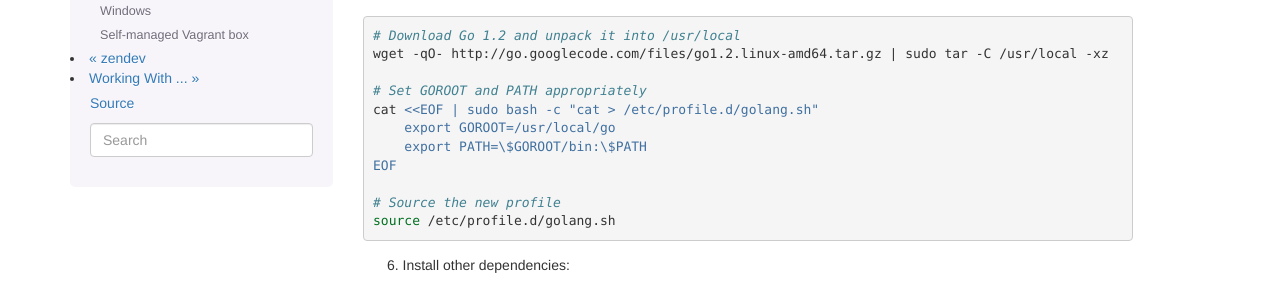
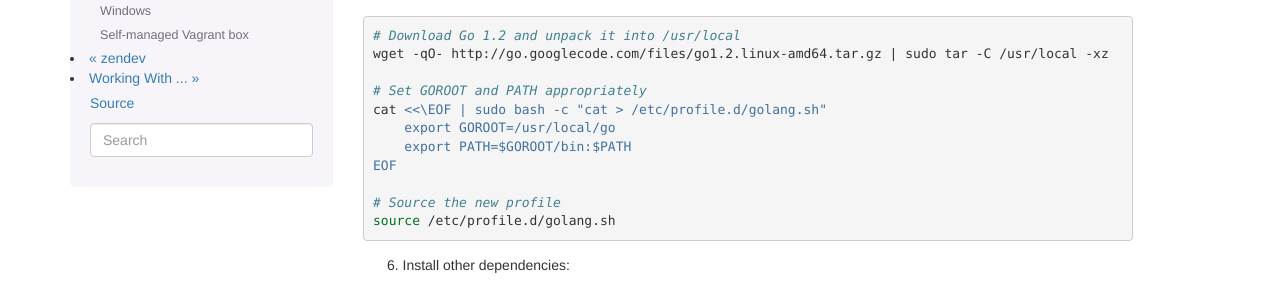
Before and after one commit to zenoss/zendev, a Sphinx documentation site: the page built from docs/installation.rst, in a window 1280 px wide and 900 px high, scrolled down 1351 px. Shown: the part 158-445 px from the top of the window. Built offline with Sphinx 7.4.7, drawn with Linux system fonts in a browser that asks for light colours.

```diff
--- a/docs/installation.rst
+++ b/docs/installation.rst
@@ -90,9 +90,9 @@ good. Now modify the Docker upstart script to handle resolution of local DNS:
     wget -qO- http://go.googlecode.com/files/go1.2.linux-amd64.tar.gz | sudo tar -C /usr/local -xz
 
     # Set GOROOT and PATH appropriately
-    cat <<EOF | sudo bash -c "cat > /etc/profile.d/golang.sh"
+    cat <<\EOF | sudo bash -c "cat > /etc/profile.d/golang.sh"
         export GOROOT=/usr/local/go
-        export PATH=\$GOROOT/bin:\$PATH
+        export PATH=$GOROOT/bin:$PATH
     EOF
 
     # Source the new profile
```
